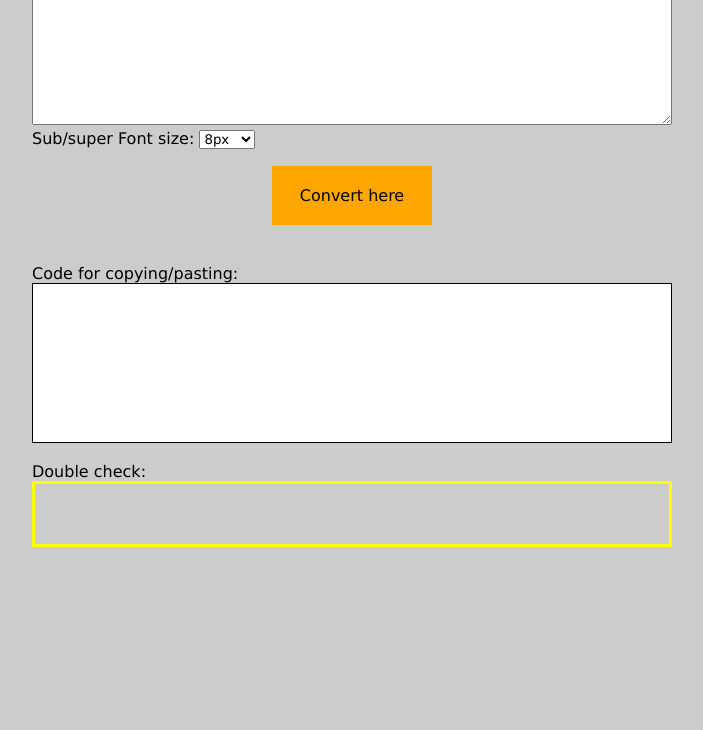
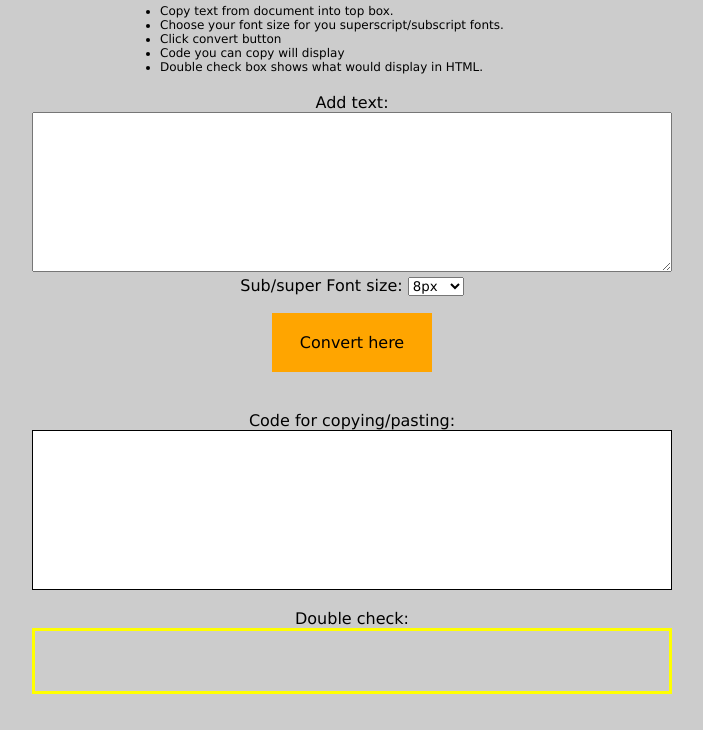
Before and after one commit to bjmorrissey/subscrip-calc, a plain HTML site: page index.html in a window 1280 px wide. Shown: the part 70-800 px from the top of the page, without its empty margins (288-991 px from the left). Drawn offline with Linux system fonts and the light colour scheme.

Commit message:
added directions to top

```diff
--- a/index.html
+++ b/index.html
@@ -8,6 +8,17 @@
     <title>Superscript calc</title>
 </head>
 <body>
+    <h1>Special Character calculator</h1>
+
+        <ul class="directions">
+            <li>Copy text from document into top box.</li>
+            <li>Choose your font size for you superscript/subscript fonts.</li>
+            <li>Click convert button</li>
+            <li>Code you can copy will display</li>
+            <li>Double check box shows what would display in HTML. </li>
+        </ul>
+    <br/>
+
     <form id="input">
         Add text:
         <textarea class="typeinput" name="typeinput" wrap="hard"></textarea>
--- a/style.css
+++ b/style.css
@@ -11,6 +11,18 @@ body {
     padding-top: 2vh;
     background-color: #ccc;
     color: black;
+    text-align: center;
+}
+
+.directions{
+    padding-top: 20px;
+    width: 30vw;
+    text-align: left;
+}
+
+
+li {
+    font-size: 12px;
 }
 
 .typeinput {
```
